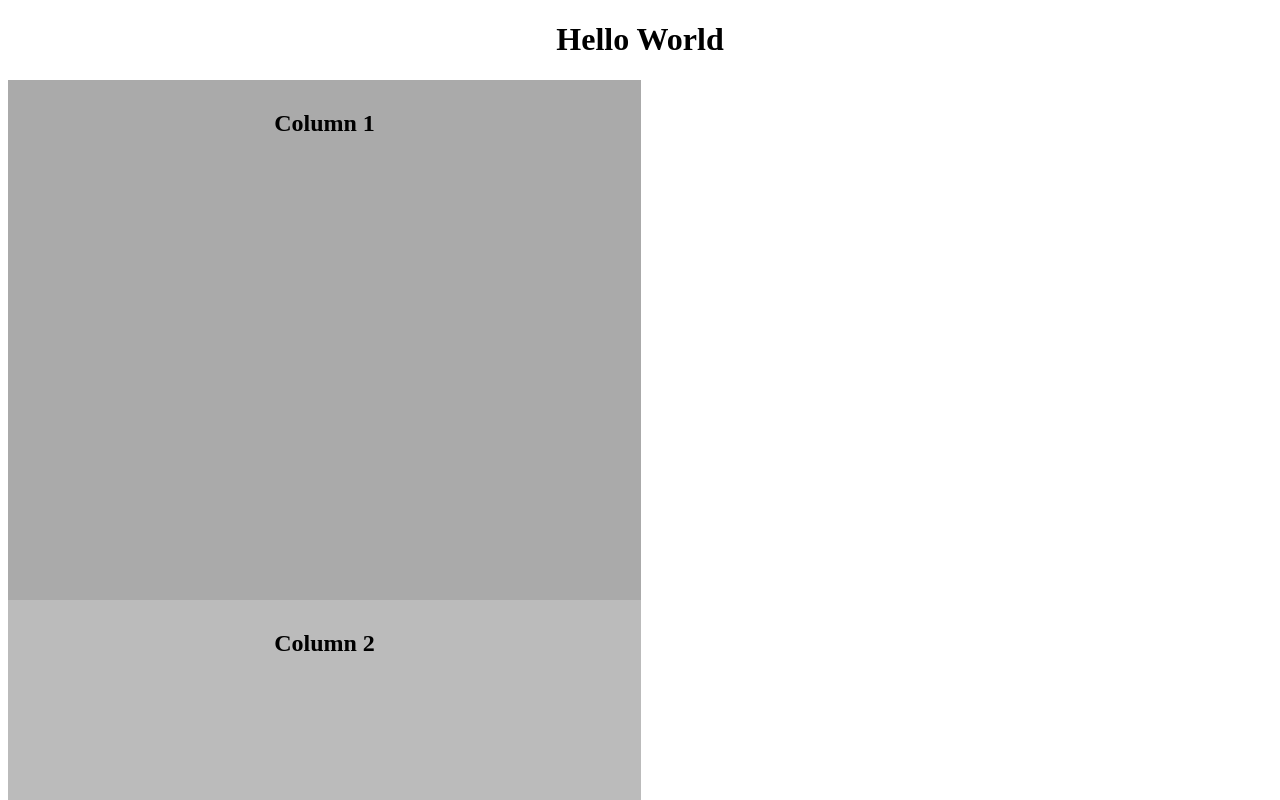
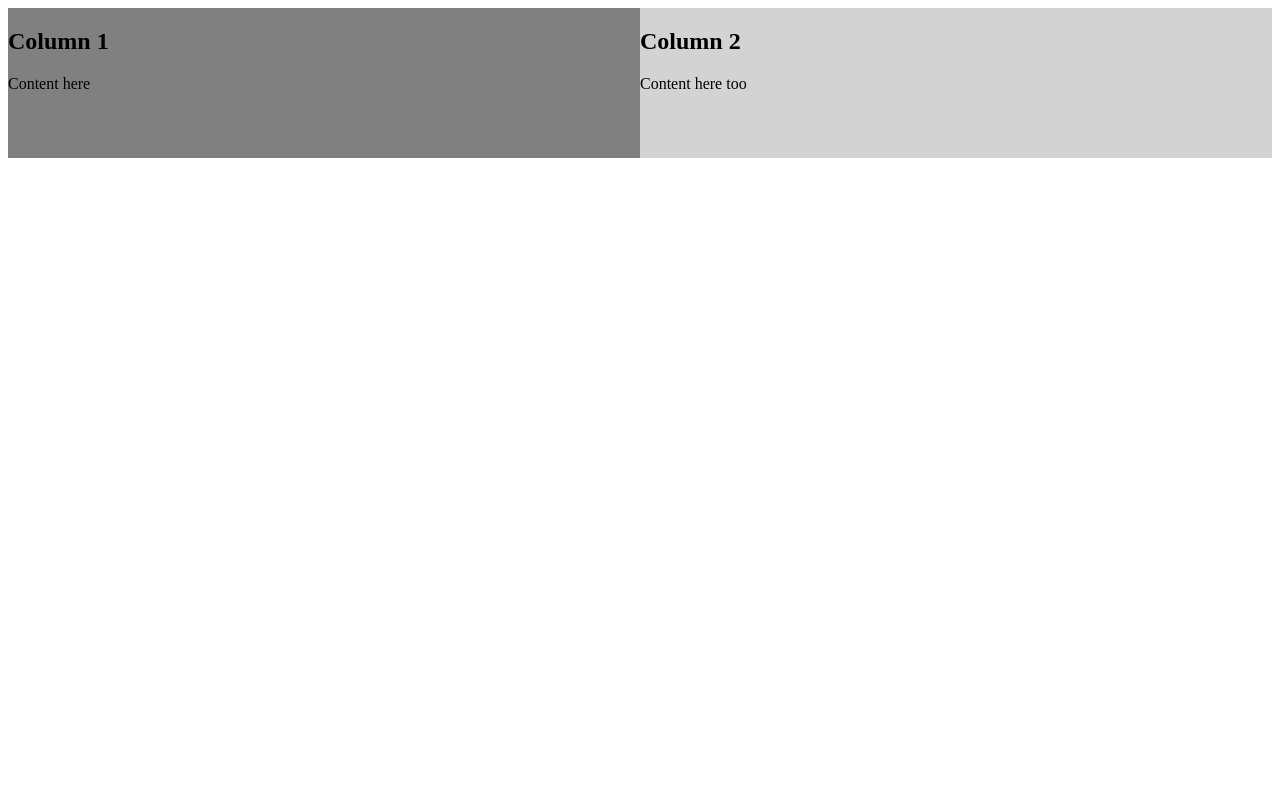
Before and after one commit to michaelr47/github-practice1, a plain HTML site: page index.html in a window 1280 px wide. Shown: the top 800 px of the page. Drawn offline with Linux system fonts and the light colour scheme.

Commit message:
deleted style.css FILE

```diff
--- a/css/styles.css
+++ b/css/styles.css
@@ -1,4 +1,3 @@
-
 .column1 {
     width: 50%;
     background-color: gray;
--- a/index.html
+++ b/index.html
@@ -1,21 +1,22 @@
 <!DOCTYPE html>
 <html lang="en">
   <head>
-    <link rel="stylesheet" href="styles.css" />
+    <link rel="stylesheet" href="css/styles.css" />
     <meta charset="UTF-8" />
     <meta http-equiv="X-UA-Compatible" content="IE=edge" />
     <meta name="viewport" content="width=device-width, initial-scale=1.0" />
     <title>Github practice</title>
   </head>
   <body>
-    <h1>Hello World</h1>
 
     <div>
-      <div class="column" style="background-color: #aaa">
+      <div class="column1">
         <h2>Column 1</h2>
+        <span>Content here</span>
       </div>
-      <div class="column" style="background-color: #bbb">
+      <div class="column2">
         <h2>Column 2</h2>
+        <span>Content here too</span>
       </div>
     </div>
   </body>
--- a/styles.css
+++ /dev/null
@@ -1,10 +0,0 @@
-h1, h2 {
-    text-align: center;
-}
-.column {
-    float: left;
-    width: 48.5%;
-    height: 500px;
-    padding: 10px;
-    margin: 0;
-}
```
Lines whose indentation alone changed are shown as unchanged.
